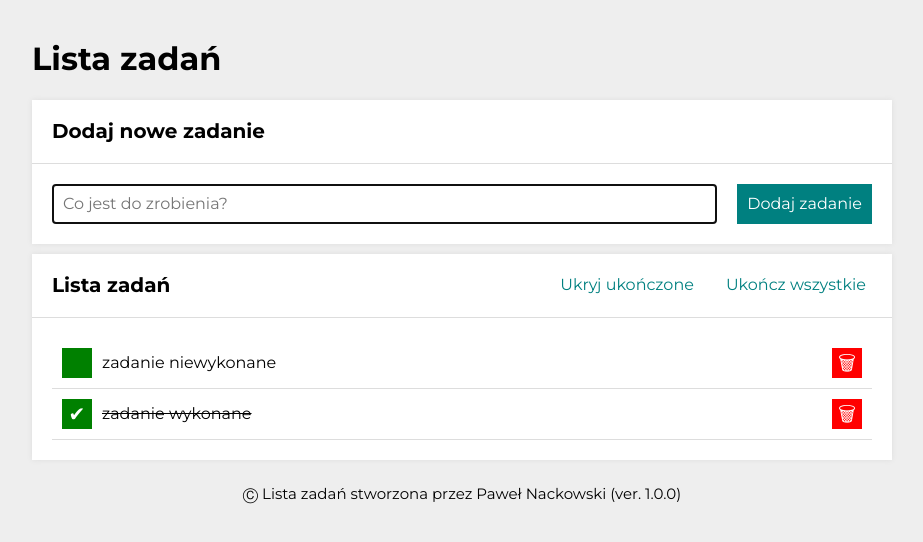
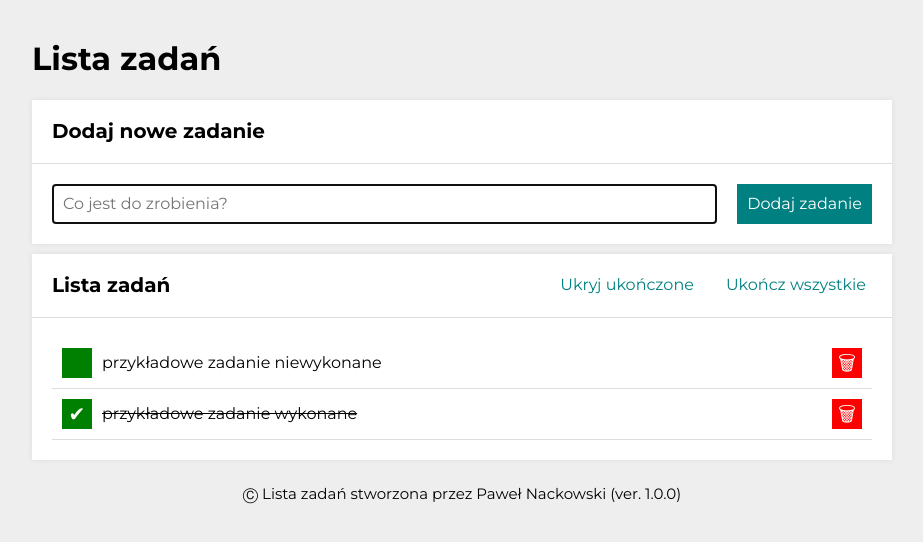
Before and after one commit to PawelNackowski/todo-list-react, a React (Create React App) app: page / in a window 1280 px wide. Shown: the top 542 px of the page, without its empty margins (178-1101 px from the left). Built offline with nearby package versions, Linux system fonts and the light colour scheme.

Commit message:
edit default tasks

```diff
--- a/src/App.js
+++ b/src/App.js
@@ -10,8 +10,8 @@ import Container from "./Container";
 function App() {
   const [hideDone, setHideDone] = useState(false);
   const [tasks, setTasks] = useState([
-    { id: 1, content: "zadanie niewykonane", done: false },
-    { id: 2, content: "zadanie wykonane", done: true },
+    { id: 1, content: "przykładowe zadanie niewykonane", done: false },
+    { id: 2, content: "przykładowe zadanie wykonane", done: true },
   ]);
 
   const toggleHideDone = () => {
```
